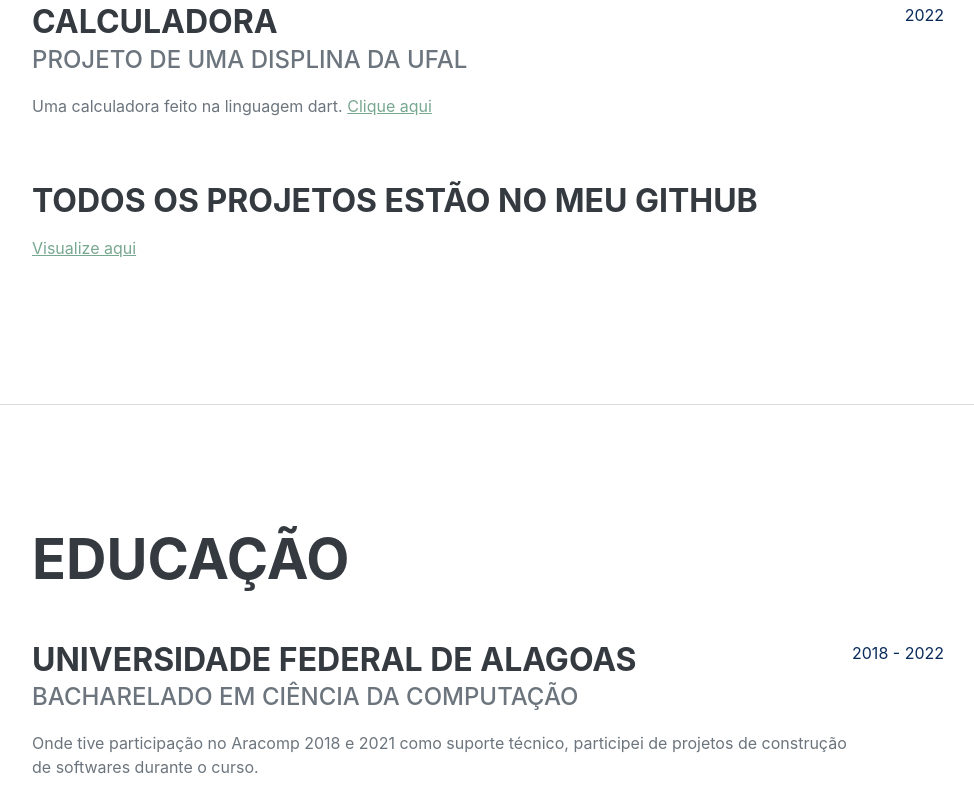
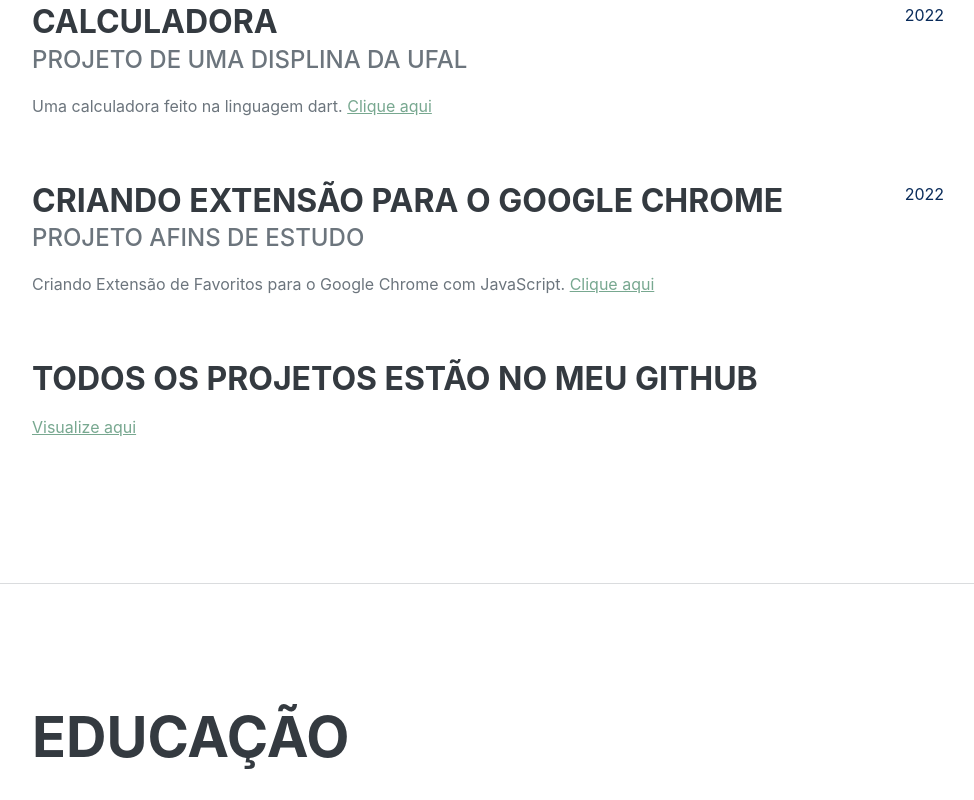
Before and after one commit to DevFullStack-Franklyn-R-Silva/Meu-Curriculo-Web, a plain HTML site: page index.html in a window 1280 px wide. Shown: the part 2935-3735 px from the top of the page, without its empty margins (288-1262 px from the left). Drawn offline with nearby package versions, Linux system fonts and the light colour scheme; a web font is replaced by a local one.

Commit message:
Extensão google

```diff
--- a/index.html
+++ b/index.html
@@ -215,6 +215,18 @@
                             Projeto de uma displina da UFAL</div>
                         <p>Uma calculadora feito na linguagem dart. <a
                                 href="https://www.youtube.com/watch?v=W8Q9lLvtyeI&feature=youtu.be&ab_channel=FranklynRoberto">Clique
+                                aqui</a>
+                        </p>
+                    </div>
+                    <div class="flex-shrink-0"><span class="text-primary">2022</span></div>
+                </div>
+                <div data-aos="fade-left" class="d-flex flex-column flex-md-row justify-content-between mb-5">
+                    <div class="flex-grow-1">
+                        <h3 class="mb-0">Criando Extensão para o Google Chrome</h3>
+                        <div class="subheading mb-3">
+                            Projeto afins de estudo</div>
+                        <p>Criando Extensão de Favoritos para o Google Chrome com JavaScript. <a
+                                href="https://github.com/hadesfranklyn/Criando-Extensao-de-Favoritos-para-o-Google-Chrome-com-JavaScript/tree/main">Clique
                                 aqui</a>
                         </p>
                     </div>
```
